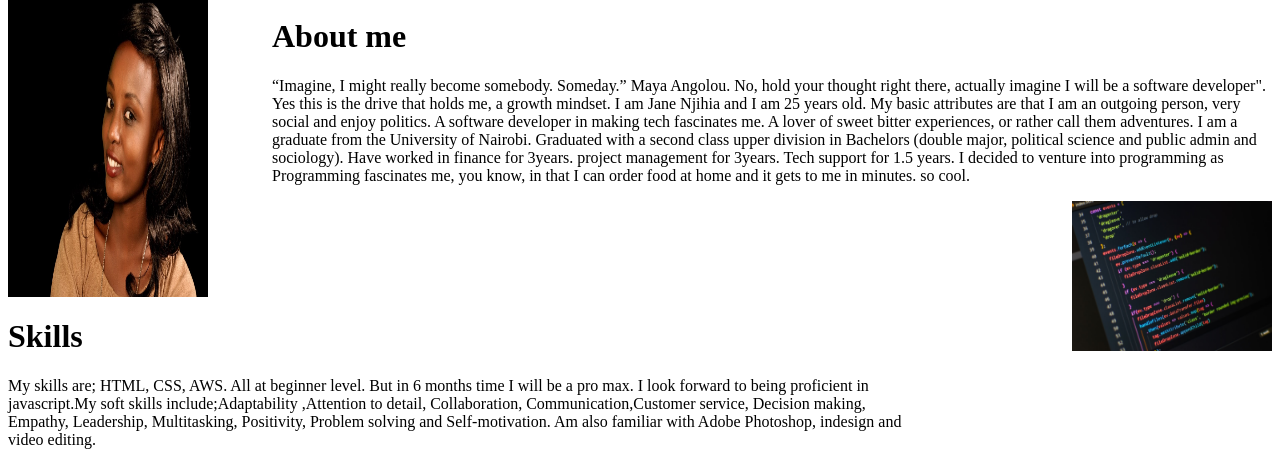
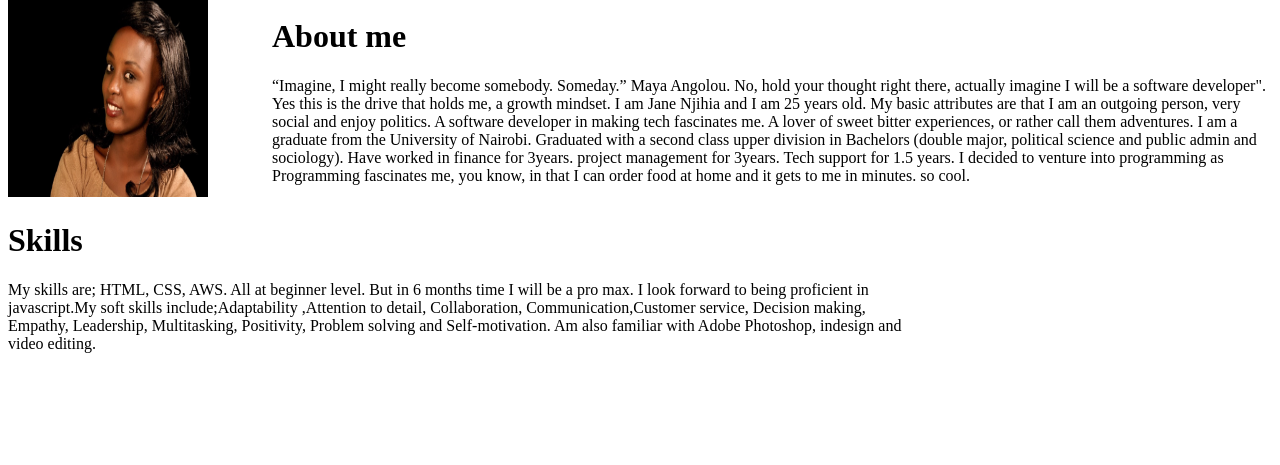
Before and after one commit to Janenjihia/portfolio, a plain HTML site: page index.html in a window 1280 px wide. Shown: the part 383-848 px from the top of the page. After the commit the page ends 800 px from the top, so only its background shows below. Drawn offline with Linux system fonts and the light colour scheme.

Commit message:
removed skills image

```diff
--- a/index.html
+++ b/index.html
@@ -23,7 +23,7 @@
 </div>
 
 <div class="important">
-  <img src="/css/me 3.jpg" alt="my photo" width="200pix" height="300pix" class="image1">
+  <img src="/css/me 3.jpg" alt="my photo" width="200pix" height="200pix" class="image1">
   <div class="aboutme">
     <h1>About me</h1>
     <p>
@@ -32,8 +32,7 @@
   </div>
 </div>
 
-<div class="important">
-  <img src="/css/skills.jpeg" alt="a coding image" width="200pix" height="150pix" class="image2">
+<div class="important2">
   <div class="skills">
     <h1>Skills</h1>
     <p>My skills are; HTML, CSS, AWS. All at beginner level. But in 6 months time I will be a pro max. I look forward to being proficient in javascript.My soft skills include;Adaptability ,Attention to detail, Collaboration, Communication,Customer service,  Decision making, Empathy, Leadership, Multitasking, Positivity, Problem solving and Self-motivation. Am also familiar with Adobe Photoshop, indesign and video editing.
--- a/styles.css
+++ b/styles.css
@@ -40,9 +40,6 @@ li {
   float: right;
   width: 1000px;
 }
-.image2 {
-  float: right;
-}
 .skills {
   float: left;
   width: 900px;
```
